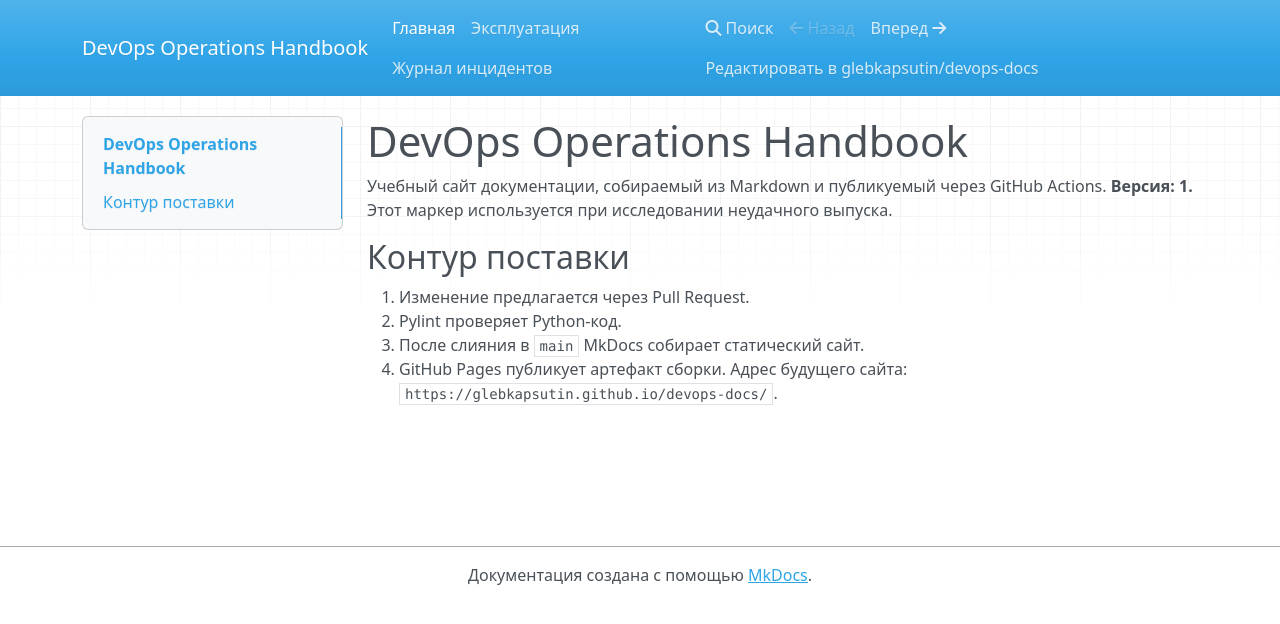
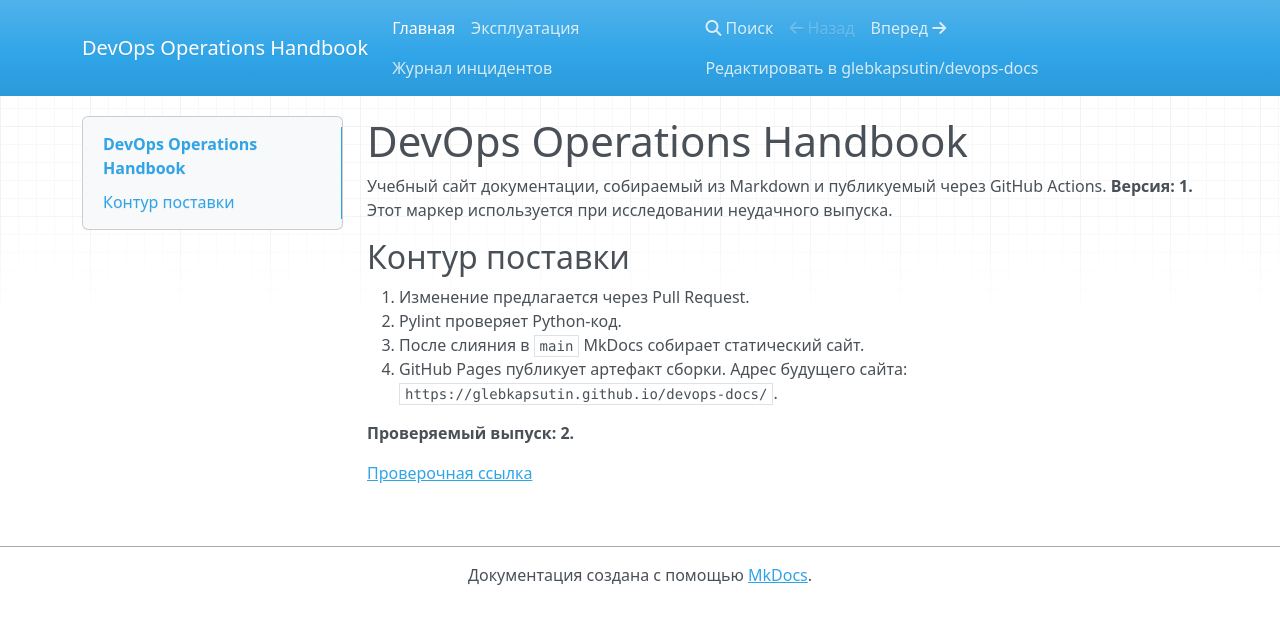
Before and after one commit to glebkapsutin/devops-docs, an MkDocs documentation site: the page built from docs/index.md, in a window 1280 px wide. Shown: the top 624 px of the page. Built offline with MkDocs 1.6.1, drawn with Linux system fonts in a browser that asks for light colours; nearby versions of some CDN libraries.

Commit message:
test: demonstrate strict documentation failure

```diff
--- a/docs/index.md
+++ b/docs/index.md
@@ -8,3 +8,7 @@ Actions.
 3. После слияния в `main` MkDocs собирает статический сайт.
 4. GitHub Pages публикует артефакт сборки.
 Адрес будущего сайта: `https://glebkapsutin.github.io/devops-docs/`.
+
+**Проверяемый выпуск: 2.**
+
+[Проверочная ссылка](missing-page.md)
```
